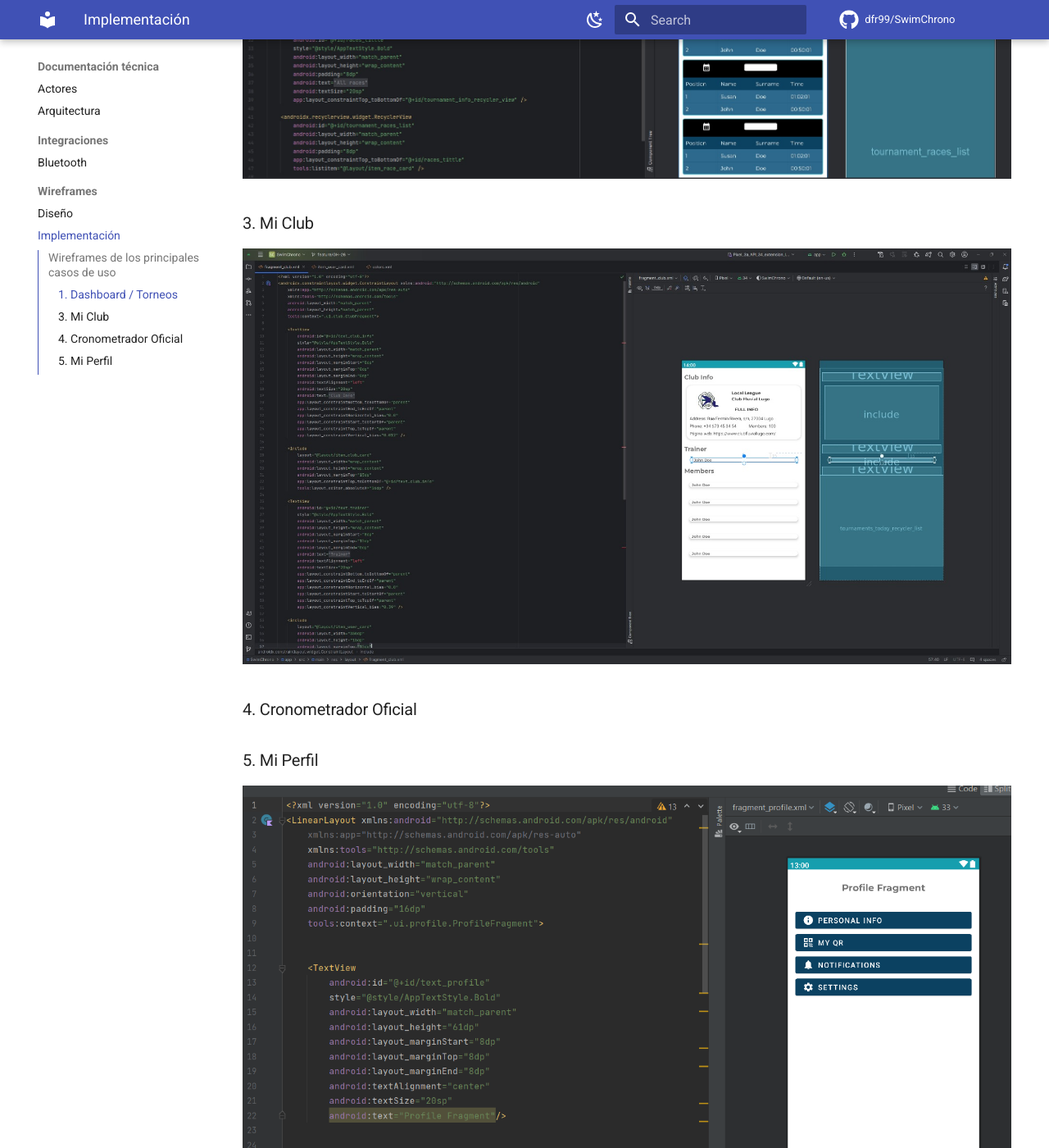
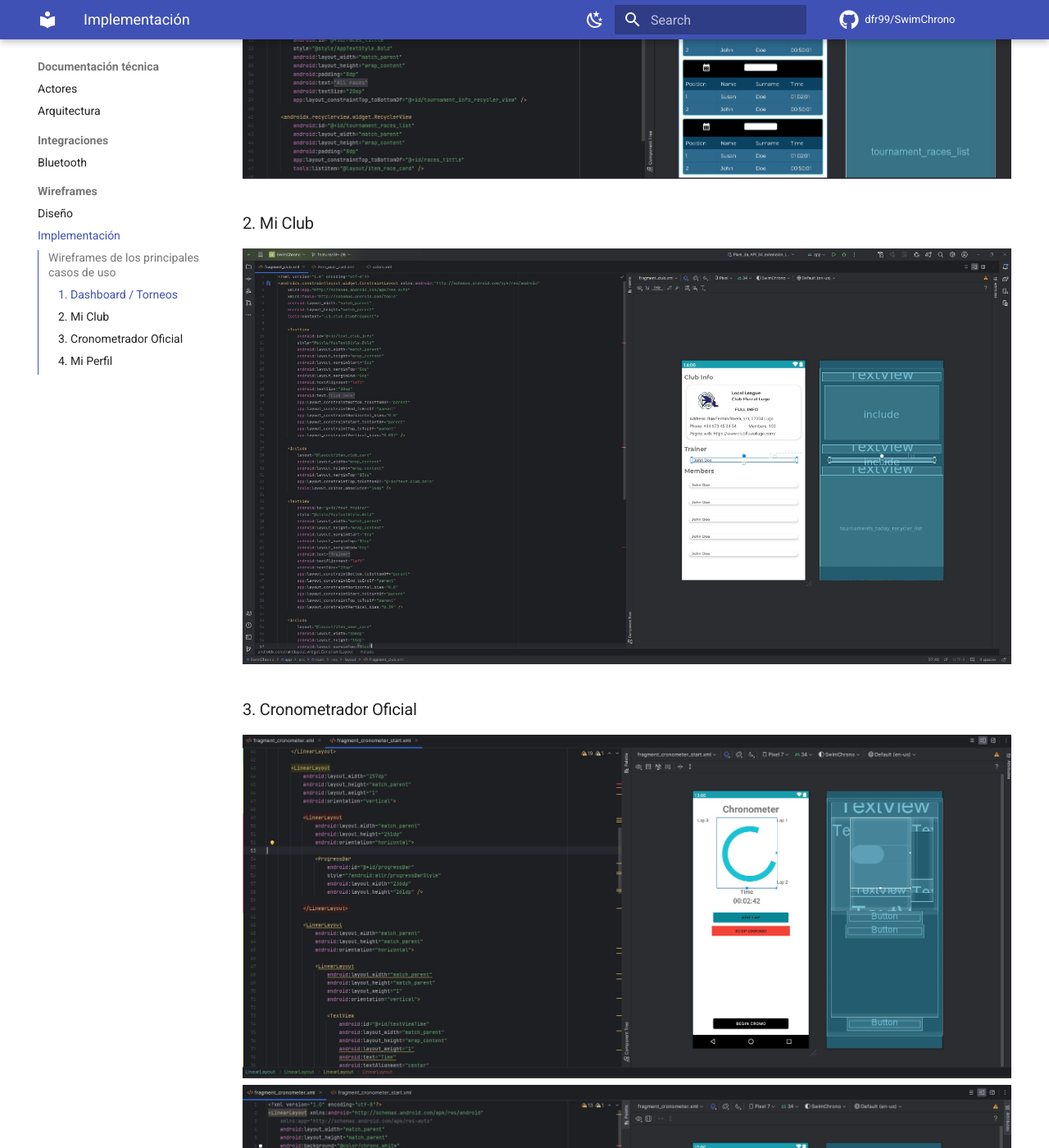
Before and after one commit to dfr99/SwimChrono, an MkDocs documentation site: the page built from docs/development/wireframes-implementation.md, in a window 1280 px wide and 1400 px high, scrolled down 968 px. Shown: the whole window at 82% size. Built offline with MkDocs 1.6.1 and Material for MkDocs 9.7.7, drawn with Linux system fonts in a browser that asks for light colours; comment, search, counter and statistics services are not loaded.

Commit message:
Add more wireframes pictures (#38)

```diff
--- a/docs/development/wireframes-implementation.md
+++ b/docs/development/wireframes-implementation.md
@@ -9,13 +9,16 @@
 ![Dashboard](../images/wireframes-implementation/wireframe-dashboard.jpg)
 ![Info torneo](../images/wireframes-implementation/wireframe-tournament-info.jpg)
 
-### 3. Mi Club
+### 2. Mi Club
 
 ![Mi Club](../images/wireframes-implementation/wireframe-club-info.jpg)
 
-### 4. Cronometrador Oficial
+### 3. Cronometrador Oficial
 
-### 5. Mi Perfil
+![Árbitro cronómetro](../images/wireframes-implementation/wireframe-referee-chrono.jpg)
+![Información árbitro carrera](../images/wireframes-implementation/wireframe-referee-race-info.jpg)
+
+### 4. Mi Perfil
 
 ![Mi Perfil](../images/wireframes-implementation/fragment_profile.png)
 ![Mi Qr](../images/wireframes-implementation/profile_my_qr.png)
```
Also changed, not shown: docs/images/wireframes-implementation/wireframe-referee-chrono.jpg (added), docs/images/wireframes-implementation/wireframe-referee-race-info.jpg (added).
